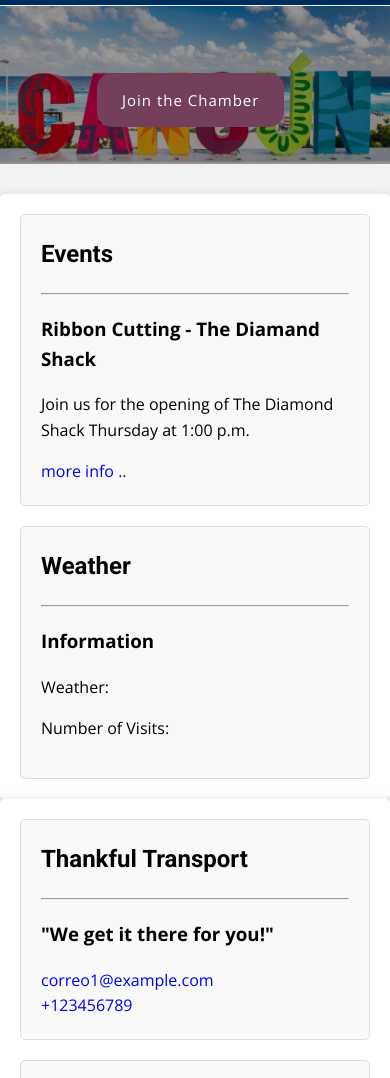
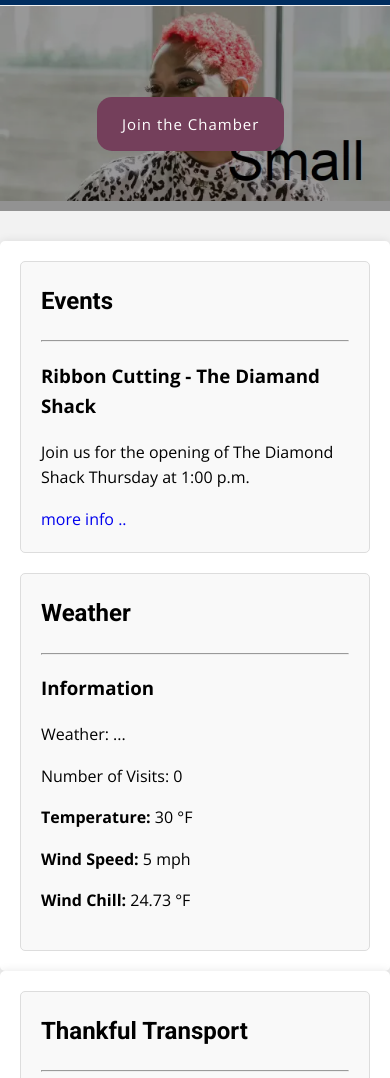
Before and after one commit to peter0226/wdd230, a plain HTML site: page chamber/index.html in a window 390 px wide. Shown: the part 108-1186 px from the top of the page. Drawn offline with nearby package versions, Linux system fonts and the light colour scheme.

Commit message:
06: Chamber Home - Responsive Images

```diff
--- a/chamber/index.html
+++ b/chamber/index.html
@@ -21,14 +21,14 @@
 </head>
 <body>
     <header>
-        <img width="70" height="70" src="images/logo.png" alt="Logo">
+        <img width="70" height="70" src="images/logo.webp" alt="Logo">
         <div>
             <h1>Cancun</h1>
             <h6 class="title2">Chamber of Commerce</h6>
         </div>
     </header>
     <label class="switch">
-        <input type="checkbox">
+        <input type="checkbox" name="changeMode" id="changeMode" aria-label="Switch to dark mode" aria-describedby="changeModeDescription">
         <span class="slider round"></span>
     </label>
     <nav class="navigation">
@@ -41,7 +41,14 @@
         </ul>
     </nav>
     <div class="imagen-con-efecto">
-        <img src="images/hero_image.jpeg" alt="Mi Imagen">
+        <!--<img src="images/hero_image.jpeg" alt="Mi Imagen">-->
+        <div class="hero">
+            <picture>
+                <source srcset="images/hero-small.webp" media="(max-width: 500px)">
+                <source srcset="images/hero-medium.webp" media="(max-width: 1000px)">
+                <img src="images/hero-large.webp" alt="table setting" width="1500" height="750">
+            </picture>
+        </div>
         <div class="capa-oscura">
         </div>
         <p class="card-text"><a href="#" class="btn btn-custom">Join the Chamber</a></p>
@@ -63,8 +70,11 @@
             <h2>Weather</h2>
             <hr>
             <h3>Information</h3>
-            <p>Weather:</p>
-            <p>Number of Visits:</p>
+            <p>Weather: <span id="weather">...</span></p>
+            <p>Number of Visits: <span id="visits">0</span></p>
+            <p><b>Temperature:</b> <span id="temperature">N/A</span> °F</p>
+            <p><b>Wind Speed:</b> <span id="windspeed">N/A</span> mph</p>
+            <p><b>Wind Chill:</b> <span id="windchill">N/A</span> °F</p>
         </section>
     </main>
 
@@ -98,7 +108,7 @@
 
     <footer>
         <div>
-            <img width="70" height="70" src="images/logo.png" alt="Logo">
+            <img width="70" height="70" src="images/logo.webp" alt="Logo">
             <div>
                 <h1>Cancun</h1>
                 <h6 class="title2">Chamber of Commerce</h6>
@@ -123,5 +133,6 @@
     <script src="scripts/getdates.js"></script>
     <script src="scripts/menu.js"></script>
     <script src="scripts/darkMode.js"></script>
+    <script src="scripts/windchill.js"></script>
 </body>
 </html>
--- /dev/null
+++ b/chamber/scripts/windchill.js
@@ -0,0 +1,27 @@
+const temperatureElement = document.getElementById("temperature");
+const windspeedElement = document.getElementById("windspeed");
+const windchillElement = document.getElementById("windchill");
+
+function calculateWindChill(temperature, windspeed) {
+    if (temperature <= 50 && windspeed > 3.0) {
+        const windChill = 35.74 + 0.6215 * temperature - 35.75 * Math.pow(windspeed, 0.16) + 0.4275 * temperature * Math.pow(windspeed, 0.16);
+        return windChill.toFixed(2);
+    } else {
+        return "N/A";
+    }
+}
+
+
+function updateWindChill() {
+    const temperature = parseFloat(temperatureElement.innerText);
+    const windspeed = parseFloat(windspeedElement.innerText);
+
+    const windChill = calculateWindChill(temperature, windspeed);
+    windchillElement.innerText = windChill;
+}
+
+
+temperatureElement.innerText = "30";
+windspeedElement.innerText = "5";
+
+updateWindChill();
```
Also changed, not shown: chamber/images/hero-large.webp (added), chamber/images/hero-medium.webp (added), chamber/images/hero-small.webp (added), chamber/images/logo.webp (added).
